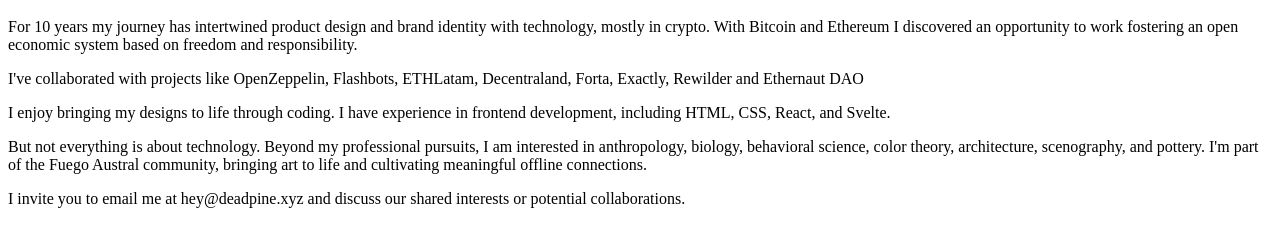
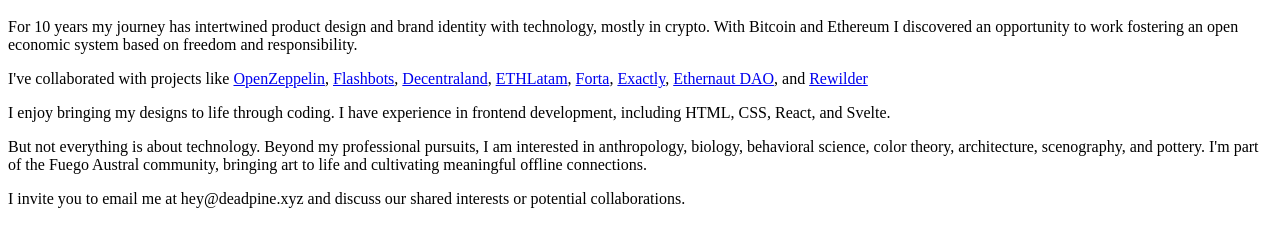
Before and after one commit to deadpine/web-development, a plain HTML site: page index.html in a window 1280 px wide. Shown: the part 48-294 px from the top of the page. Drawn offline with Linux system fonts and the light colour scheme.

Commit message:
add links

```diff
--- a/index.html
+++ b/index.html
@@ -8,7 +8,16 @@
       For 10 years my journey has intertwined product design and brand identity with technology, mostly in crypto. With Bitcoin and Ethereum I discovered an opportunity to work fostering an open economic system based on freedom and responsibility.
     </p>
     <p>
-      I've collaborated with projects like OpenZeppelin, Flashbots, ETHLatam, Decentraland, Forta, Exactly, Rewilder and Ethernaut DAO
+      I've collaborated with projects like
+      <a href="https://openzeppelin.com/" target="_blank">OpenZeppelin</a>,
+      <a href="https://flashbots.net/" target="_blank">Flashbots</a>,
+      <a href="https://decentraland.org/" target="_blank">Decentraland</a>,
+      <a href="http://ethlatam.org/" target="_blank">ETHLatam</a>,
+      <a href="https://forta.org/" target="_blank">Forta</a>,
+      <a href="https://app.exact.ly/" target="_blank">Exactly</a>,
+      <a href="https://mint.ethernautdao.io/#about" target="_blank">Ethernaut DAO</a>,
+      and
+      <a href="https://app.rewilder.xyz/donation/27" target="_blank">Rewilder</a>
     </p>
     <p>
       I enjoy bringing my designs to life through coding. I have experience in frontend development, including HTML, CSS, React, and Svelte.
```
